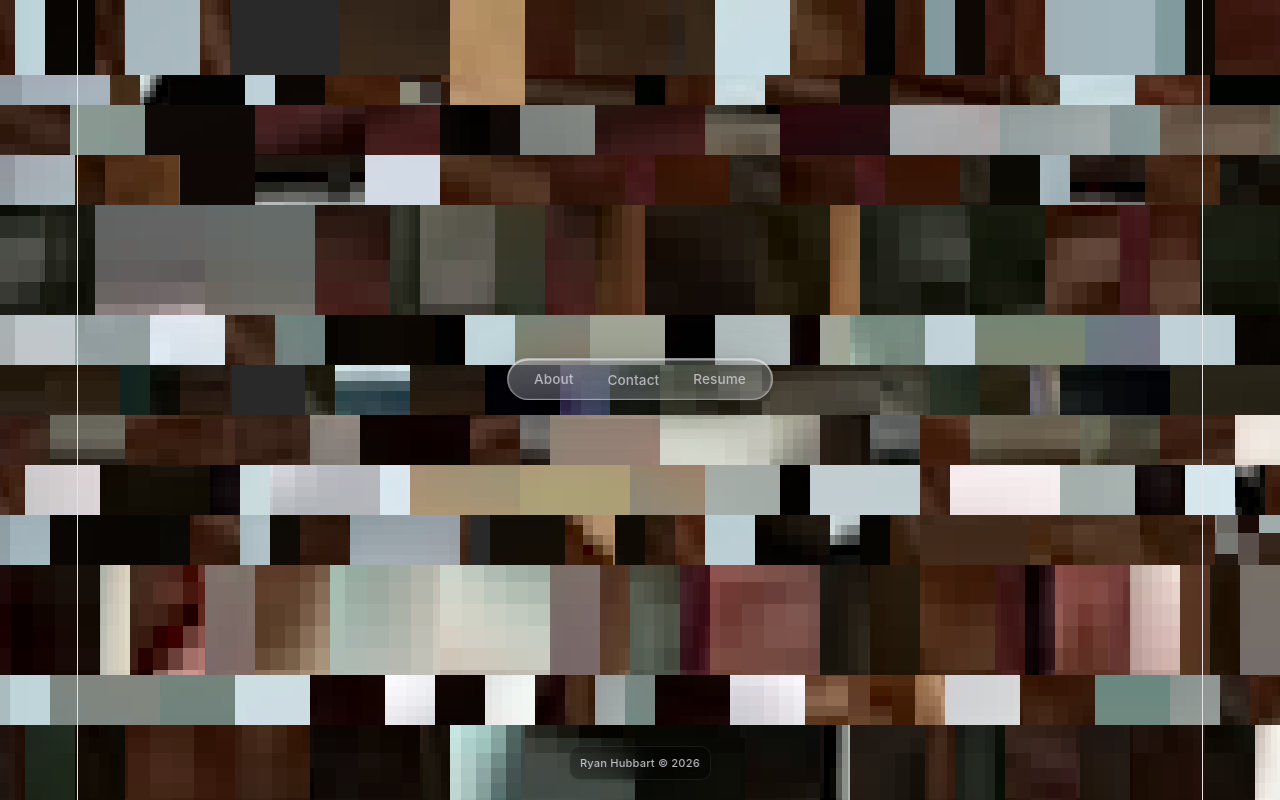
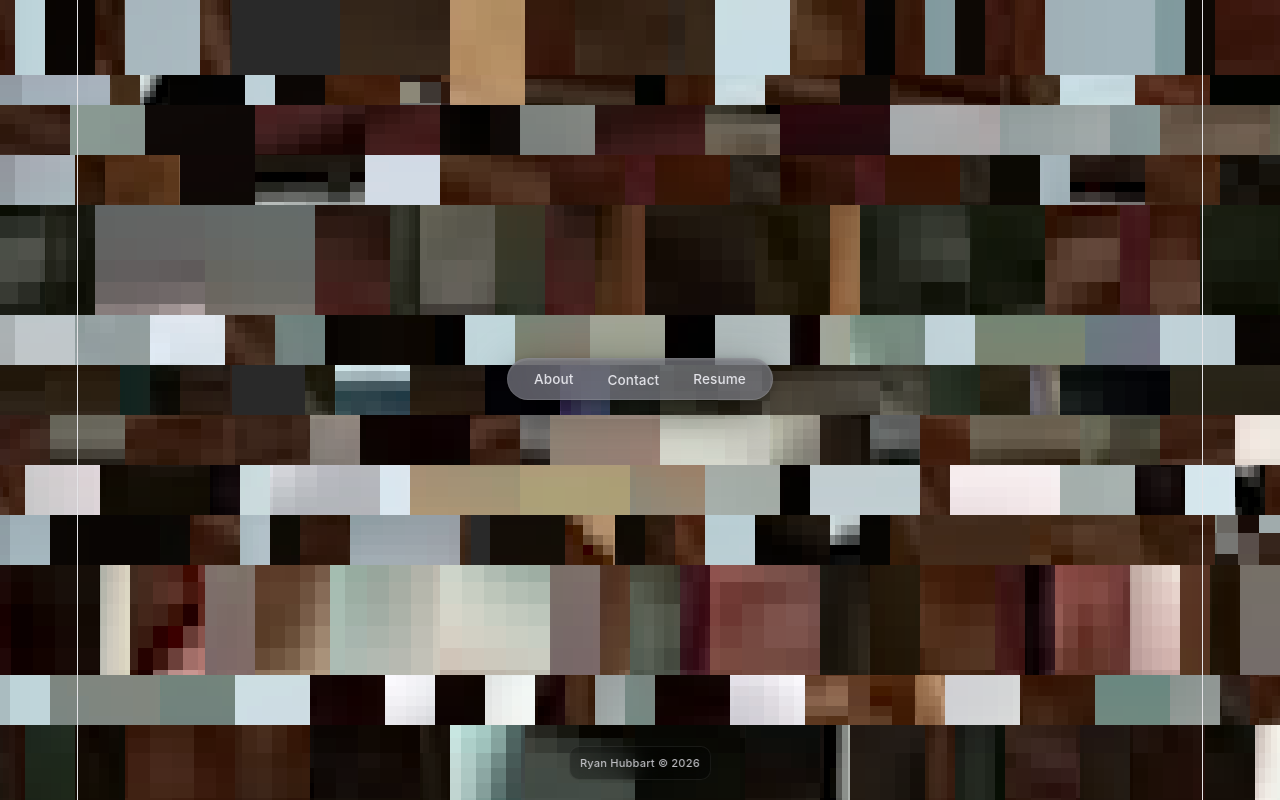
Before and after one commit to hub-ry/ryhubdev2, a React (Vite) app: page / in a window 1280 px wide. Built offline with nearby package versions, Linux system fonts and the light colour scheme.

Commit message:
more readable nav bar

```diff
--- a/src/Nav.css
+++ b/src/Nav.css
@@ -12,24 +12,16 @@
   border-radius: 22px;
 
   /* liquid glass — silver */
-  background: linear-gradient(
-    160deg,
-    rgba(210, 212, 220, 0.38) 0%,
-    rgba(190, 192, 205, 0.22) 50%,
-    rgba(210, 212, 220, 0.32) 100%
-  );
-  backdrop-filter: blur(40px) saturate(180%) brightness(1.1);
-  -webkit-backdrop-filter: blur(40px) saturate(180%) brightness(1.1);
+  background: rgba(120, 120, 130, 0.72);
+  backdrop-filter: blur(40px) saturate(160%) brightness(1.05);
+  -webkit-backdrop-filter: blur(40px) saturate(160%) brightness(1.05);
 
   /* chrome rim */
-  border: 1px solid rgba(255, 255, 255, 0.38);
+  border: 1px solid rgba(255, 255, 255, 0.12);
   box-shadow:
-    0 1.5px 0 0 rgba(255, 255, 255, 0.55) inset,   /* top specular */
-    0 -1px 0 0 rgba(180, 180, 200, 0.12) inset,     /* bottom rim */
-    1px 0 0 0 rgba(255, 255, 255, 0.18) inset,      /* left edge */
-    -1px 0 0 0 rgba(255, 255, 255, 0.18) inset,     /* right edge */
-    0 12px 48px rgba(0, 0, 0, 0.22),
-    0 2px 10px rgba(0, 0, 0, 0.12);
+    0 1.5px 0 0 rgba(255, 255, 255, 0.08) inset,
+    0 12px 48px rgba(0, 0, 0, 0.35),
+    0 2px 10px rgba(0, 0, 0, 0.2);
 }
 
 .nav-btn {
@@ -37,7 +29,7 @@
   font-size: 13.5px;
   font-weight: 500;
   letter-spacing: 0.01em;
-  color: rgba(220, 222, 228, 0.75);
+  color: rgba(235, 235, 240, 0.95);
   background: none;
   border: none;
   cursor: pointer;
@@ -66,7 +58,7 @@
   font-weight: 500;
   letter-spacing: 0.01em;
   text-decoration: none;
-  color: rgba(220, 222, 228, 0.75);
+  color: rgba(235, 235, 240, 0.95);
   padding: 5px 16px;
   border-radius: 14px;
   transition: color 0.25s ease, background 0.25s ease;
```
